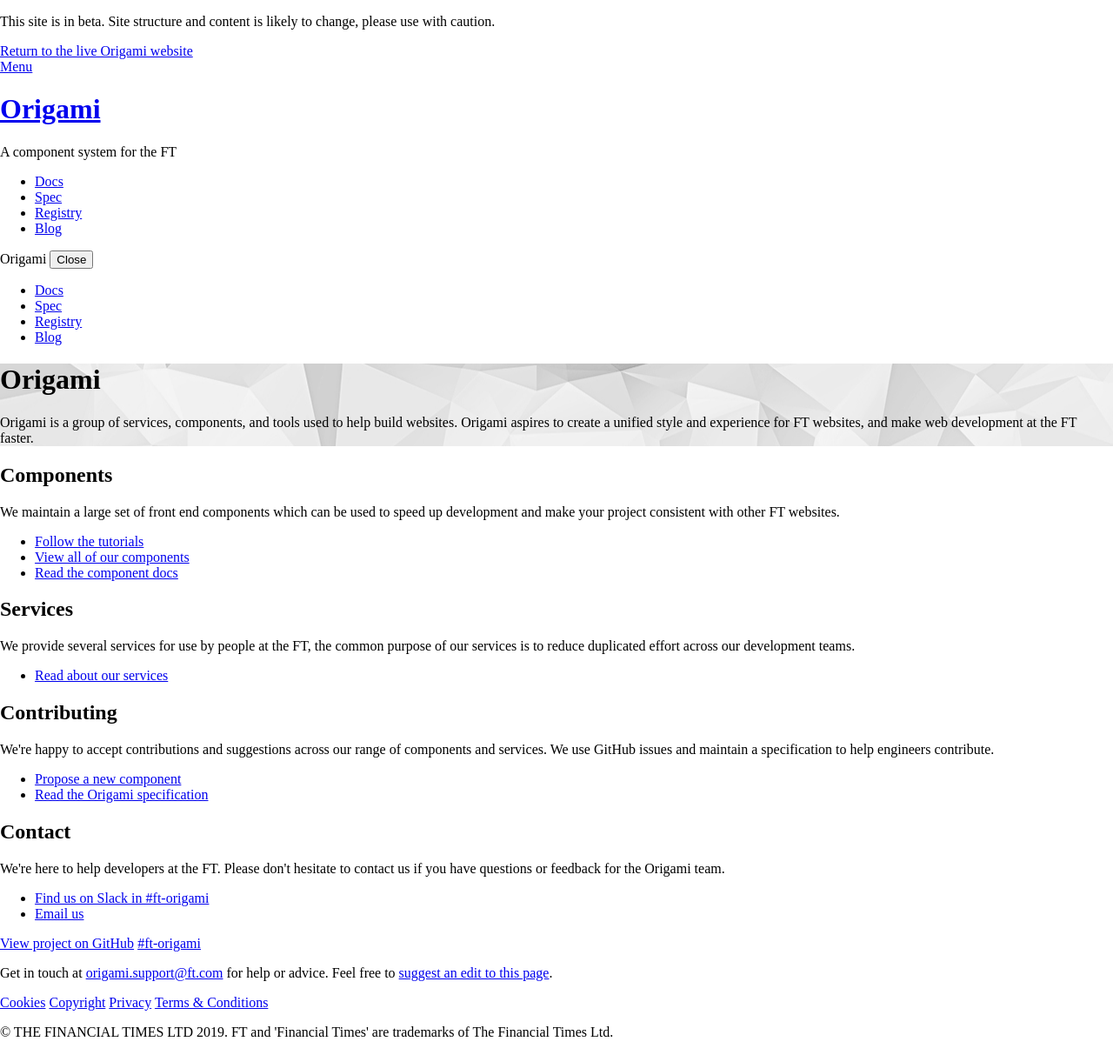
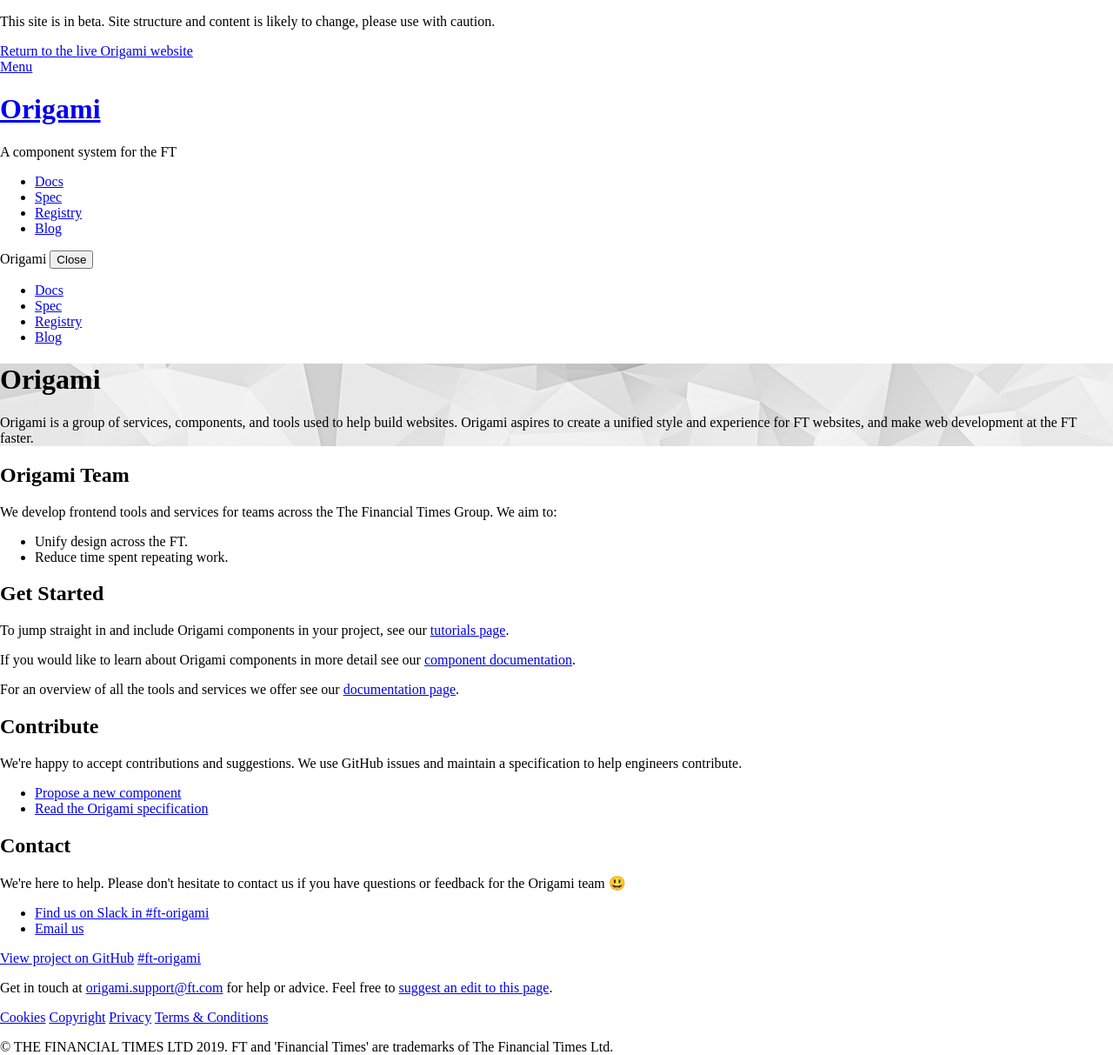
Before and after one commit to Financial-Times/origami-website, a Jekyll site: the page built from pages/home.html, in a window 1280 px wide. Shown: the whole page at 87% size. Built offline with Jekyll 4.4.1, drawn with Linux system fonts in a browser that asks for light colours; a style sheet for code colours, icons or effects is not loaded.

Commit message:
Update the homepage sections.

```diff
--- a/pages/home.html
+++ b/pages/home.html
@@ -26,34 +26,25 @@ nav_order: 1
 	<div class="o-layout__overview">
 
 		<div class="o-layout-item">
-			<h2>Components</h2>
-			<p>
-				We maintain a large set of front end components which can be used to
-				speed up development and make your project consistent with other FT websites.
-			</p>
+			<h2>Origami Team</h2>
+			<p>We develop frontend tools and services for teams across the The Financial Times Group. We aim to:</p>
 			<ul>
-				<li><a href="/docs/tutorials/">Follow the tutorials</a></li>
-				<li><a href="https://registry.origami.ft.com/components?search=&module=true&imageset=&service=&active=true&maintained=true&experimental=&deprecated=&dead=">View all of our components</a></li>
-				<li><a href="/docs/components/">Read the component docs</a></li>
+				<li>Unify design across the FT.</li>
+				<li>Reduce time spent repeating work.</li>
 			</ul>
 		</div>
 
 		<div class="o-layout-item">
-			<h2>Services</h2>
-			<p>
-				We provide several services for use by people at the FT, the common
-				purpose of our services is to reduce duplicated effort across our development teams.
-			</p>
-			<ul>
-				<li><a href="/docs/services/">Read about our services</a></li>
-			</ul>
+			<h2>Get Started</h2>
+			<p>To jump straight in and include Origami components in your project, see our <a href="/docs/tutorials/">tutorials page</a>.</p>
+			<p>If you would like to learn about Origami components in more detail see our <a href="/docs/components/#including-origami-components-in-your-project">component documentation</a>.</p>
+			<p>For an overview of all the tools and services we offer see our <a href="/docs/">documentation page</a>.</p>
 		</div>
 
 		<div class="o-layout-item">
-			<h2>Contributing</h2>
+			<h2>Contribute</h2>
 			<p>
-				We're happy to accept contributions and suggestions across our range of
-				components and services. We use GitHub issues and maintain a specification to
+				We're happy to accept contributions and suggestions. We use GitHub issues and maintain a specification to
 				help engineers contribute.
 			</p>
 			<ul>
@@ -65,8 +56,8 @@ nav_order: 1
 		<div class="o-layout-item">
 			<h2>Contact</h2>
 			<p>
-				We're here to help developers at the FT. Please don't hesitate to contact us
-				if you have questions or feedback for the Origami team.
+				We're here to help. Please don't hesitate to contact us
+				if you have questions or feedback for the Origami team &#x1F603;
 			</p>
 			<ul>
 				<li><a href="https://financialtimes.slack.com/messages/{{site.data.contact.slack}}" class="o-typography-link--external" target="_blank">Find us on Slack in #{{site.data.contact.slack}}</a></li>
```
